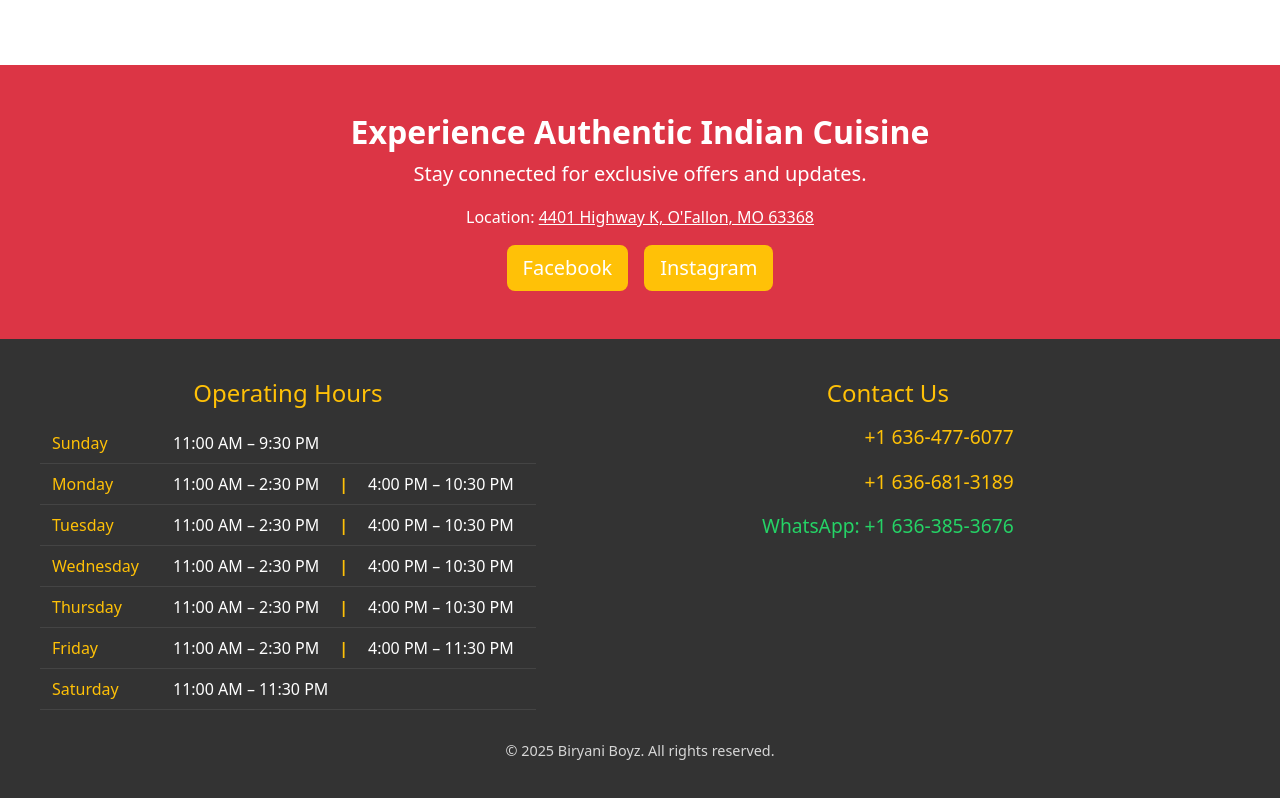
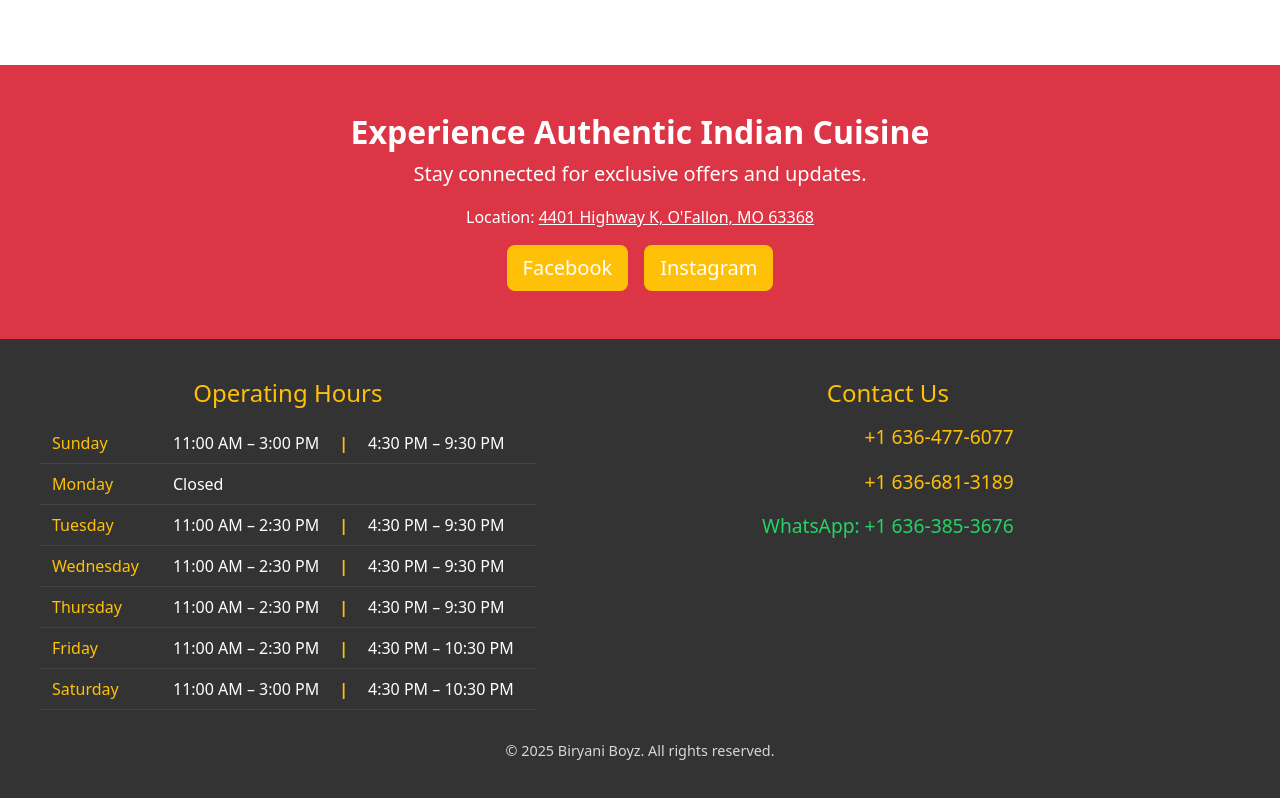
Before and after one commit to biryaniboyzstl/boyz-ui, an Angular app: page /home in a window 1280 px wide. Shown: the part 2470-3268 px from the top of the page. Built offline with nearby package versions, Linux system fonts and the light colour scheme.

Commit message:
update hours

```diff
--- a/src/app/app.component.html
+++ b/src/app/app.component.html
@@ -11,15 +11,15 @@
     <tr>
       <th>Sunday</th>
       <td>
-            <span class="time-slot">11:00 AM – 9:30 PM</span>
+        <span class="time-slot">11:00 AM – 3:00 PM</span>
+        <span class="time-separator">|</span>
+        <span class="time-slot">4:30 PM – 9:30 PM</span>
       </td>
     </tr>
     <tr>
       <th>Monday</th>
       <td>
-            <span class="time-slot">11:00 AM – 2:30 PM</span>
-            <span class="time-separator">|</span>
-            <span class="time-slot">4:00 PM – 10:30 PM</span>
+        <span class="time-slot">Closed</span>
       </td>
     </tr>
     <tr>
@@ -27,7 +27,7 @@
       <td>
         <span class="time-slot">11:00 AM – 2:30 PM</span>
         <span class="time-separator">|</span>
-            <span class="time-slot">4:00 PM – 10:30 PM</span>
+        <span class="time-slot">4:30 PM – 9:30 PM</span>
       </td>
     </tr>
     <tr>
@@ -35,7 +35,7 @@
       <td>
         <span class="time-slot">11:00 AM – 2:30 PM</span>
         <span class="time-separator">|</span>
-            <span class="time-slot">4:00 PM – 10:30 PM</span>
+        <span class="time-slot">4:30 PM – 9:30 PM</span>
       </td>
     </tr>
     <tr>
@@ -43,7 +43,7 @@
       <td>
         <span class="time-slot">11:00 AM – 2:30 PM</span>
         <span class="time-separator">|</span>
-            <span class="time-slot">4:00 PM – 10:30 PM</span>
+        <span class="time-slot">4:30 PM – 9:30 PM</span>
       </td>
     </tr>
     <tr>
@@ -51,18 +51,20 @@
       <td>
         <span class="time-slot">11:00 AM – 2:30 PM</span>
         <span class="time-separator">|</span>
-            <span class="time-slot">4:00 PM – 11:30 PM</span>
+        <span class="time-slot">4:30 PM – 10:30 PM</span>
       </td>
     </tr>
     <tr>
       <th>Saturday</th>
       <td>
-            <span class="time-slot">11:00 AM – 11:30 PM</span>
+        <span class="time-slot">11:00 AM – 3:00 PM</span>
+        <span class="time-separator">|</span>
+        <span class="time-slot">4:30 PM – 10:30 PM</span>
       </td>
     </tr>
   </tbody>
+</table>
 
-      </table>
     </div>
 
     <!-- Column 3: Contact Info -->
```
Lines whose indentation alone changed are shown as unchanged.
